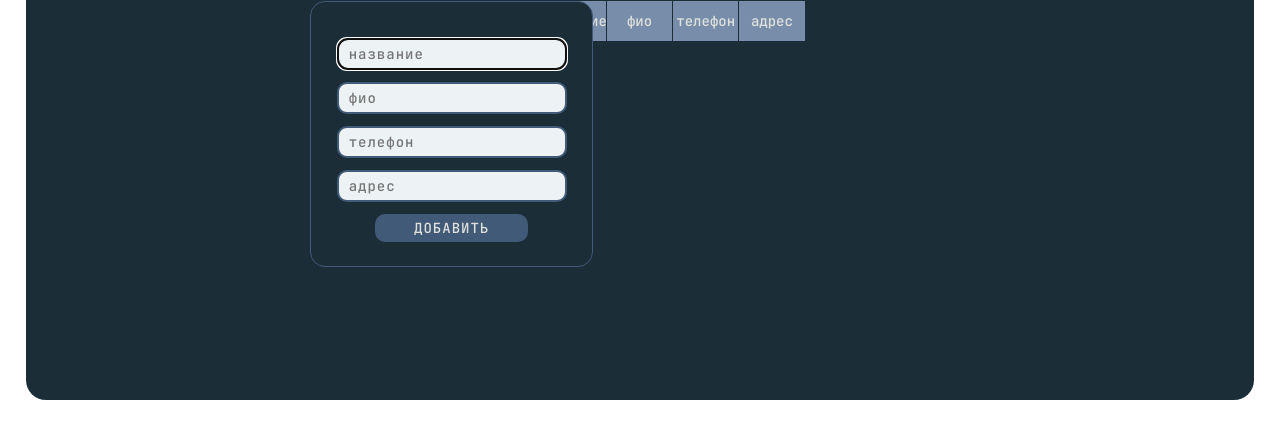
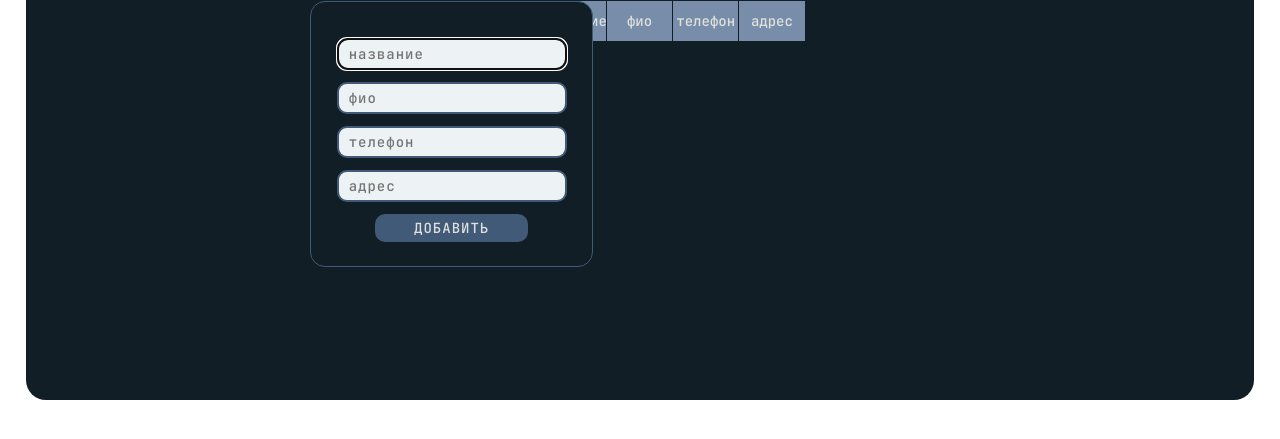
Before and after one commit to RRRayji/web-storage-php-, a PHP site: page / in a window 1280 px wide, after a click on "ДОБАВИТЬ". Shown: the part 69-508 px from the top of the page. Run offline with PHP 8.4, Linux system fonts and the light colour scheme; data that the repository does not hold is empty.

Commit message:
+add finally

```diff
--- a/index.php
+++ b/index.php
@@ -4,7 +4,7 @@
 	<meta charset="UTF-8">
 	<meta name="viewport" content="width=device-width, initial-scale=1.0">
 	<title>Storage</title>
-	<link rel="stylesheet" type="text/css" href="/style/css/style.css?modified=20012009">
+	<link rel="stylesheet" type="text/css" href="/style/css/style.css?modified=20012010">
 </head>
 <body>
 	<header>
--- a/style/css/style.css
+++ b/style/css/style.css
@@ -104,10 +104,10 @@ main{
 	min-width: 570px;
 	max-height: 89svh;		/*	100-3-5-2-(1?)	*/
 	overflow: hidden;
-	background-color: #1b2d37;
+	background-color: #111e26;
 }
 #scroller{
-	border: 1px solid #1b2d37;
+	border: 1px solid #111e26;
 	min-width: 300px;
 	overflow: auto;
 }
@@ -119,7 +119,7 @@ main{
 	justify-content: center;
 	min-height: 30px;
 	height: 5svh;
-	border-top: 1px solid #1b2d37;
+	border-top: 1px solid #111e26;
 }
 .row:first-child{
 	border-top: none;
@@ -138,7 +138,7 @@ main{
 	width: 33.333333%;									/* dynamic */
 	overflow: hidden;
 	padding: 0 5px;
-	border-right: 1px solid #1b2d37;
+	border-right: 1px solid #111e26;
 	color: #e0e1dd;
 	background-color: #415a77;
 }
@@ -166,7 +166,7 @@ main{
 	padding: 3svh 2svw;
 	border-radius: 15px;
 	border: 1px solid #415a77;
-	background-color: #1b2d37;
+	background-color: #111e26;
 }
 .add_input{
 	margin: 1.5svh 0 0;
@@ -211,7 +211,7 @@ main{
 	border-radius: 15px;
 	align-items: center;
 	border: 1px solid #415a77;
-	background-color: #1b2d37;
+	background-color: #111e26;
 }
 #rem_form div, #rem_confirm{
 	font-family: 'JetBrains Mono', monospace;
```
Also changed, not shown: source/load.php (+37 -48 lines).
